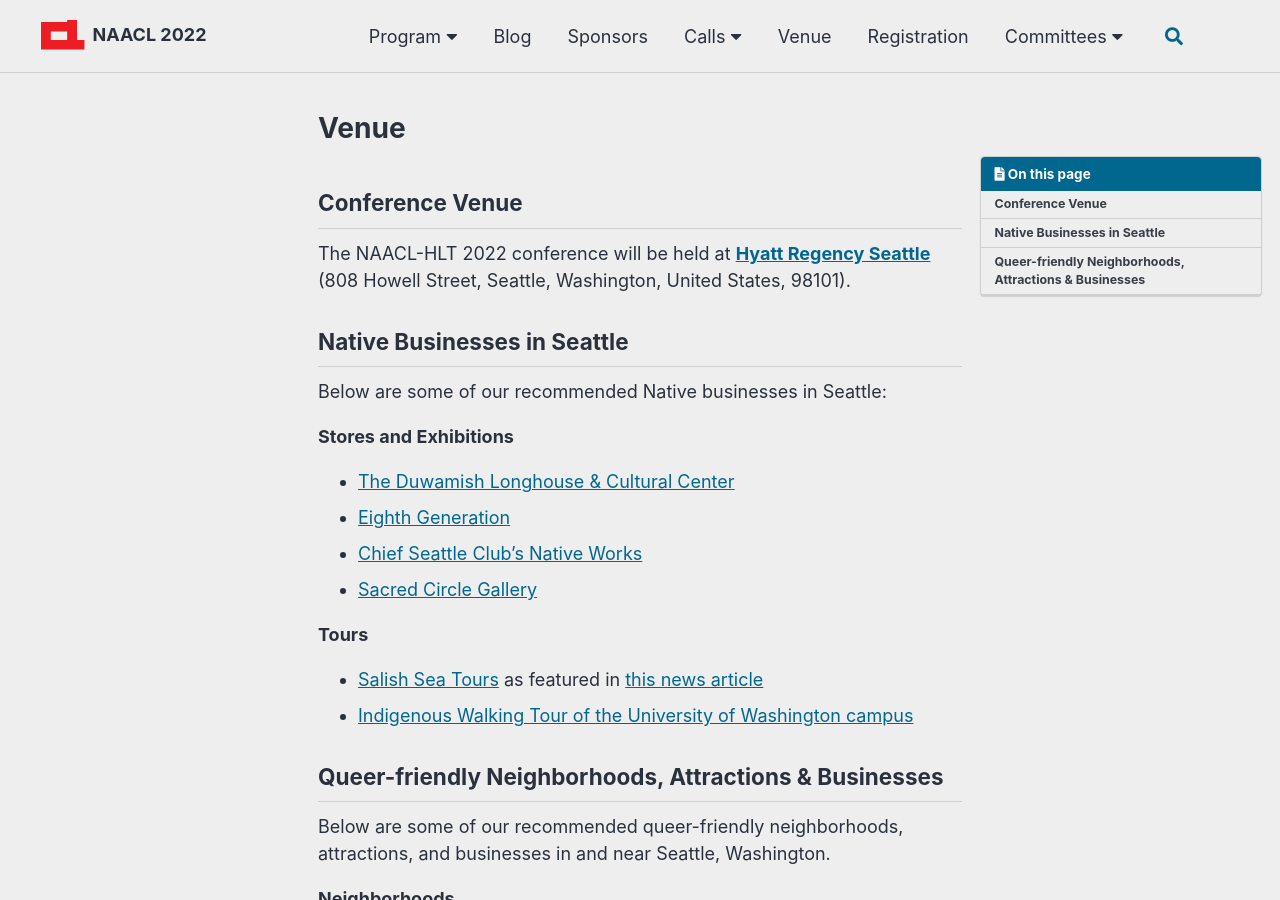
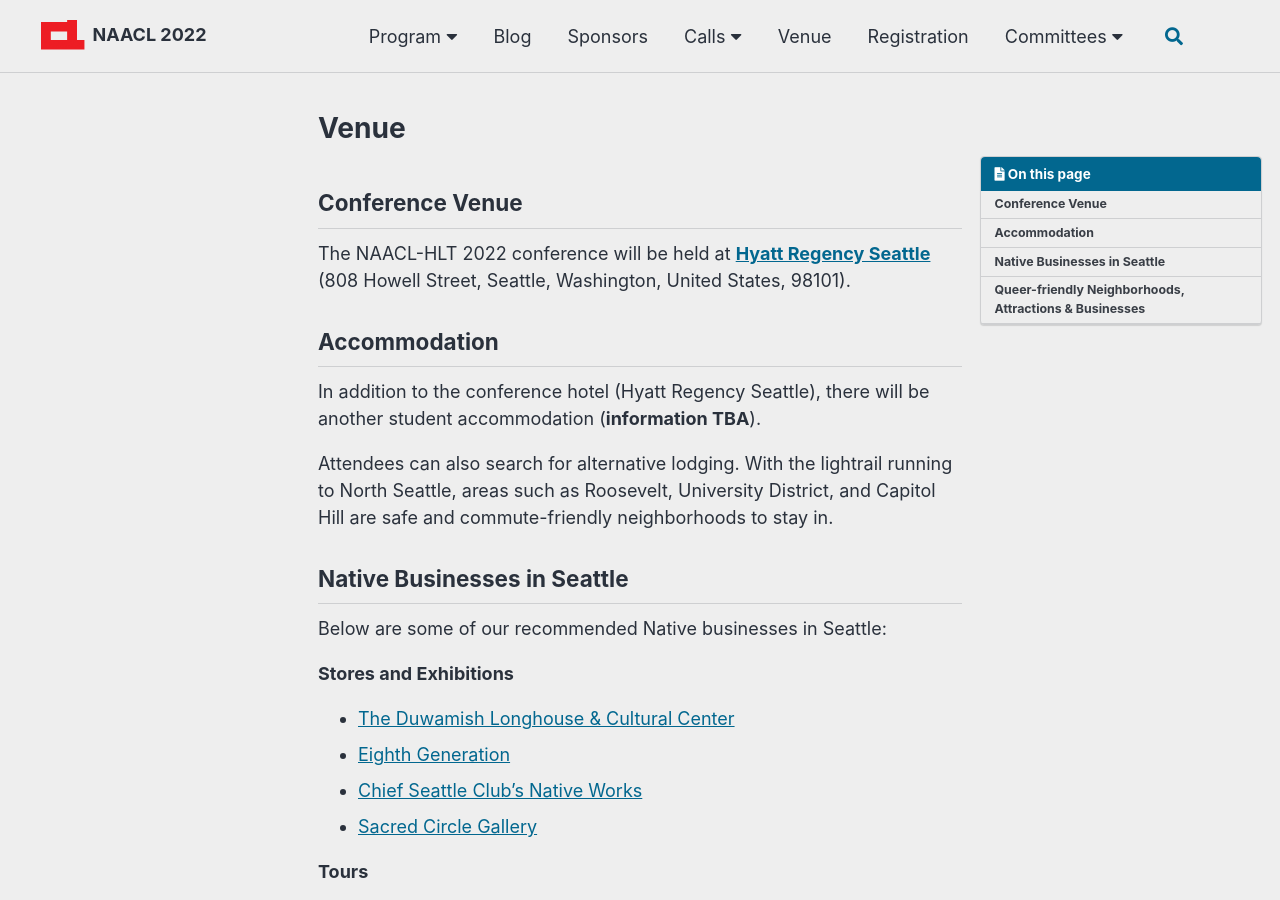
Before and after one commit to naacl-org/naacl-2022-website, a Jekyll site: the page built from _pages/venue.md, in a window 1280 px wide and 900 px high. Built offline with Jekyll 4.4.1, drawn with Linux system fonts in a browser that asks for light colours; cached includes are drawn as plain includes; comment, search, counter and statistics services are not loaded.

Commit message:
Added a stub regarding accommodations

```diff
--- a/_pages/venue.md
+++ b/_pages/venue.md
@@ -8,6 +8,12 @@ toc: true
 ## Conference Venue
 
 The NAACL-HLT 2022 conference will be held at [**Hyatt Regency Seattle**](https://www.hyatt.com/en-US/hotel/washington/hyatt-regency-seattle/sears) (808 Howell Street, Seattle, Washington, United States, 98101).
+
+## Accommodation
+
+In addition to the conference hotel (Hyatt Regency Seattle), there will be another student accommodation (**information TBA**).
+
+Attendees can also search for alternative lodging. With the lightrail running to North Seattle, areas such as Roosevelt, University District, and Capitol Hill are safe and commute-friendly neighborhoods to stay in.
 
 ## Native Businesses in Seattle
 
```
